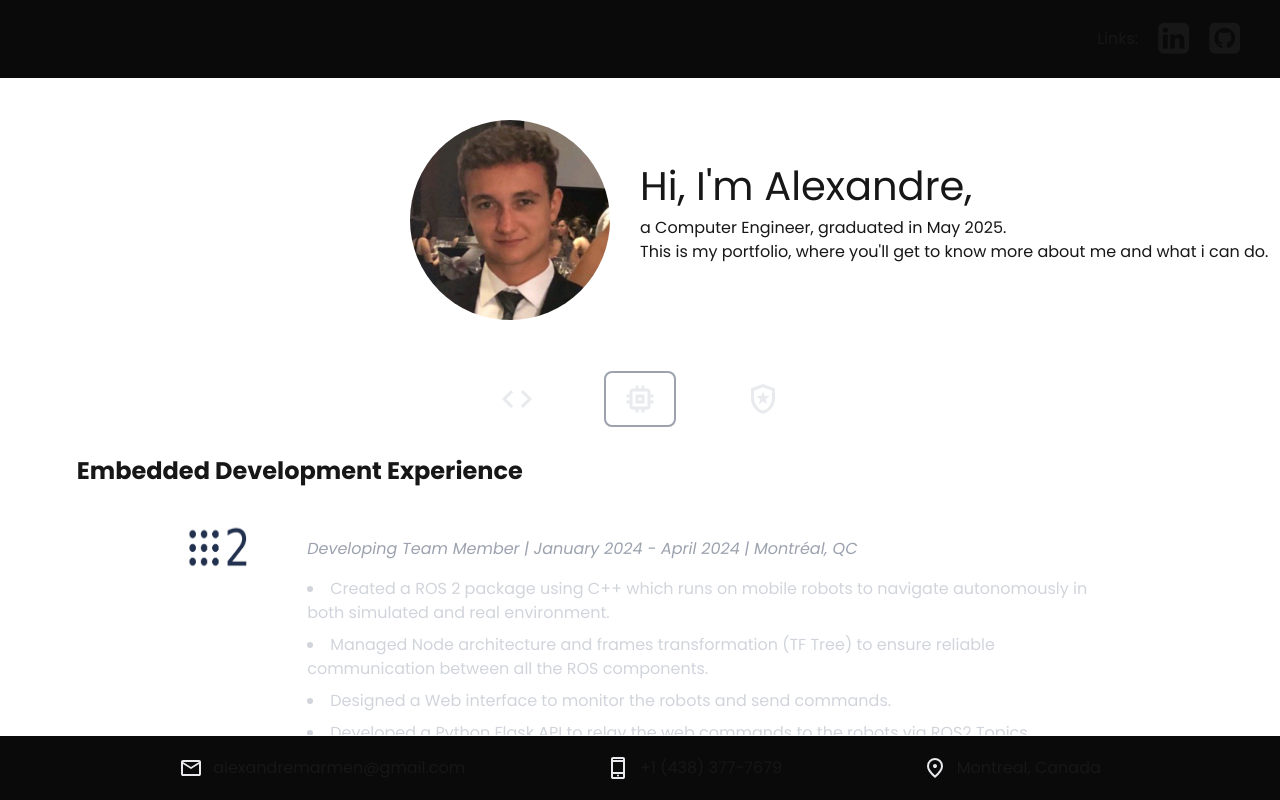
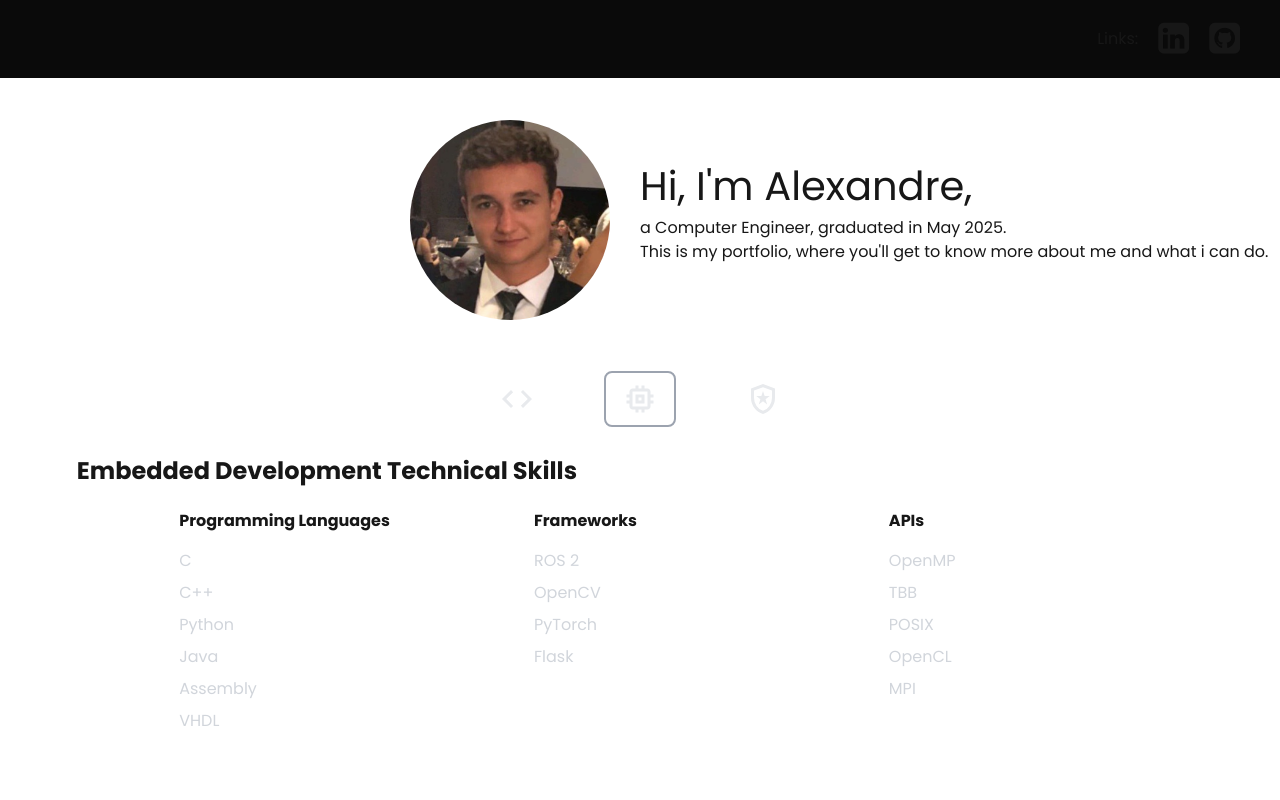
Before and after one commit to m4rmen/Portfolio, a Next.js app in the folder my-portfolio/: page / in a window 1280 px wide. Both pictures are taken after a click on the button 640 px from the left and 399 px from the top of the page. Shown: the top 800 px of the page. Built offline with nearby package versions, Linux system fonts and the light colour scheme.

Commit message:
embedded skills and courses

```diff
--- a/my-portfolio/src/app/globals.css
+++ b/my-portfolio/src/app/globals.css
@@ -55,7 +55,8 @@ body::-webkit-scrollbar-thumb {
   align-items: center;
   padding: 20px 40px;
   background-color: #0a0a0a;
-  border-bottom: 1px solid white;
+  box-shadow: 0 4 10px rgba(255, 255, 255, 0.8);
+  /* border-bottom: 1px solid white; */
 }
 
 
@@ -164,15 +165,19 @@ h2{
   font-weight: bold;
 }
 
+
+ #web-experience{
+  height: 500px;
+  overflow-y: auto;
+  scroll-behavior: smooth;
+}
+
 .experience-container{
   margin-left: 14%;
   margin-right: 14%;
   display: flex;
   flex-direction: column;
   margin-top: 20px;
-  height: 500px;
-  overflow-y: auto;
-  scroll-behavior: smooth;
 }
 
 .skills-container{
@@ -186,7 +191,29 @@ h2{
   height: 300px;
   overflow-y: auto;
   scroll-behavior: smooth;
+  gap: 20px;
 }
+
+
+.skills-container::-webkit-scrollbar {
+  width: 8px; /* Width of the scrollbar */
+  border-radius: 10px;
+
+}
+
+.skills-container::-webkit-scrollbar-track {
+  background: #2d3748; /* Track background color */
+  border-radius: 10px;
+
+}
+
+.skills-container::-webkit-scrollbar-thumb {
+  background-color: #4a5568; /* Scrollbar thumb color */
+  border-radius: 10px; /* Rounded corners for the scrollbar thumb */
+  border: 2px solid #2d3748; /* Padding around the thumb */
+}
+
+
 
 .skills-container > div {
   width: 23%; /* Four columns evenly spaced */
@@ -202,7 +229,44 @@ h2{
     width: 45%; /* Two columns evenly spaced */
     margin-bottom: 20px; /* Add spacing between rows */
   }
+
+  .courses-container {
+    justify-content: center; /* Center the columns */
+    height: 500px;
+    overflow-y: auto;
+    overflow-x: hidden;
+    scroll-behavior: smooth;
+  }
+
+  .courses-container > div {
+    width: 45%; /* Two columns evenly spaced */
+    margin-bottom: 20px; /* Add spacing between rows */
+  }
+
+
+
 }
+
+
+.courses-container::-webkit-scrollbar {
+  width: 8px; /* Width of the scrollbar */
+  border-radius: 10px;
+
+}
+
+.courses-container::-webkit-scrollbar-track {
+  background: #2d3748; /* Track background color */
+  border-radius: 10px;
+
+}
+
+.courses-container::-webkit-scrollbar-thumb {
+  background-color: #4a5568; /* Scrollbar thumb color */
+  border-radius: 10px; /* Rounded corners for the scrollbar thumb */
+  border: 2px solid #2d3748; /* Padding around the thumb */
+}
+
+
 
 
 .experience-container::-webkit-scrollbar {
@@ -251,12 +315,13 @@ h2{
 
 
 .contact-info{
-  margin-top: 20px;
-  border-top: 1px solid white;
-  position: fixed;
-  bottom: 0;
-  width: 100%;
-  background-color: #0a0a0a;
+  margin-bottom: 40px;
+  /* margin-top: 20px; */
+  /* border-top: 1px solid white; */
+  /* position: fixed; */
+  /* bottom: 0; */
+  /* width: 100%; */
+  /* background-color: #0a0a0a; */
 }
 
 .contact-title{
@@ -264,3 +329,19 @@ h2{
   flex-direction: row;
   gap: 10px;
 }
+
+
+.courses-container{
+  margin-left: 14%;
+  margin-right: 14%;
+  display: flex;
+  flex-direction: row;
+  justify-content: space-between;
+  flex-wrap: wrap;
+  margin-top: 20px;
+  margin-bottom: 20px;
+}
+
+.courses-item{
+  width: 30%;
+}
--- a/my-portfolio/src/app/page.js
+++ b/my-portfolio/src/app/page.js
@@ -10,7 +10,7 @@ import ContactInfo from "@/components/contact-info";
 
 export default function Home() {
 
-  const [specialty, setSpecialty] = useState("");
+  const [specialty, setSpecialty] = useState("web");
 
   const [interestsList, setInterestsList] = useState([]); // Local interestsList
 
--- a/my-portfolio/src/components/embedded-specialty.js
+++ b/my-portfolio/src/components/embedded-specialty.js
@@ -4,7 +4,41 @@ import React from 'react';
 export default function Embedded({ interestsList, toggleInterest }) {
     return (
         <div>
-            <h1 className="speciality-title">Embedded Development Experience</h1>
+            <h1 className='speciality-title'>Embedded Development Technical Skills</h1>
+            <div className="skills-container">
+                <div>
+                    <h2>Programming Languages</h2>
+                    <div className="mt-4 text-gray-300 space-y-2">
+                        <p>C</p>
+                        <p>C++</p>
+                        <p>Python</p>
+                        <p>Java</p>
+                        <p>Assembly</p>
+                        <p>VHDL</p>
+                    </div>
+                </div>
+                <div>
+                    <h2>Frameworks</h2>
+                    <div className="mt-4 text-gray-300 space-y-2">
+                        <p>ROS 2</p>
+                        <p>OpenCV</p>
+                        <p>PyTorch</p>
+                        <p>Flask</p>
+                    </div>
+                </div>
+                <div>
+                    <h2>APIs</h2>
+                    <div className="mt-4 text-gray-300 space-y-2">
+                        <p>OpenMP</p>
+                        <p>TBB</p>
+                        <p>POSIX</p>
+                        <p>OpenCL</p>
+                        <p>MPI</p>
+                    </div>
+                </div>
+            </div>
+
+            <h1 className="speciality-title">Experience</h1>
             <div className="experience-container">
                 <div className="experience-item flex items-start space-x-6">
 
@@ -39,6 +73,57 @@ export default function Embedded({ interestsList, toggleInterest }) {
                     </div>
                 </div>
             </div>
+
+
+
+
+            <h1 className="speciality-title">Relevant courses</h1>
+            <div className='courses-container'>
+                <div className='courses-item'>
+                    <h2>Embedded Systems</h2>
+                    <div className="mt-4 text-gray-300 space-y-2">
+                    <p>Design of the software component of an embedded system.</p>
+                    <p>Real-time operating systems.</p>
+                    <p>μC</p>
+                    <p>VHDL</p>
+                    <p>High Level Synthesis (HLS) Pragma</p>
+                    <p>Xilinx Vivado</p>
+
+                    </div>
+                </div>
+                <div className='courses-item'>
+                    <h2>Parallel Computer Systems</h2>
+                    <div className="mt-4 text-gray-300 space-y-2">
+                        <p>Advanced multiprocessor architectures.</p>
+                        <p>Memory hierarchy and cache coherence protocols.</p>
+                        <p>Multithreaded parallelism.</p>
+                        <p>MPI</p>
+                        <p>OpenCL</p>
+                        <p>TBB</p>
+                        <p>OpenMP</p>
+                    </div>
+                </div>
+
+                <div className='courses-item'>
+                    <h2>Microcomputer Architecture</h2>
+                    <div className="mt-4 text-gray-300 space-y-2">
+                        <p>Microcomputer architecture and organization.</p>
+                        <p>Instruction set architecture.</p>
+                        <p>Assembly programming.</p>
+                        <p>Link between assembly language and a high-level programming language.</p>
+                        <p>Microprocessor optimization: pipelining.</p>
+                    </div>
+                </div>
+                <div>
+                </div>
+                <div>
+                </div>
+            </div>
+
+
+
+
+
         </div>
       );
 }
--- a/my-portfolio/src/components/web-specialty.js
+++ b/my-portfolio/src/components/web-specialty.js
@@ -16,7 +16,6 @@ export default function Web({ interestsList, toggleInterest }) {
                 <p>TypeScript</p>
                 <p>ReactJS</p>
                 <p>Angular</p>
-                <p>VueJS</p>
                 </div>
             </div>
             <div>
@@ -52,7 +51,7 @@ export default function Web({ interestsList, toggleInterest }) {
             </div>
         </div>
         <h1 className="speciality-title">Experience</h1>
-        <div className="experience-container">
+        <div className="experience-container" id="web-experience">
             {/*ULTRAPARK*/}
             <div className="experience-item">
 
```
